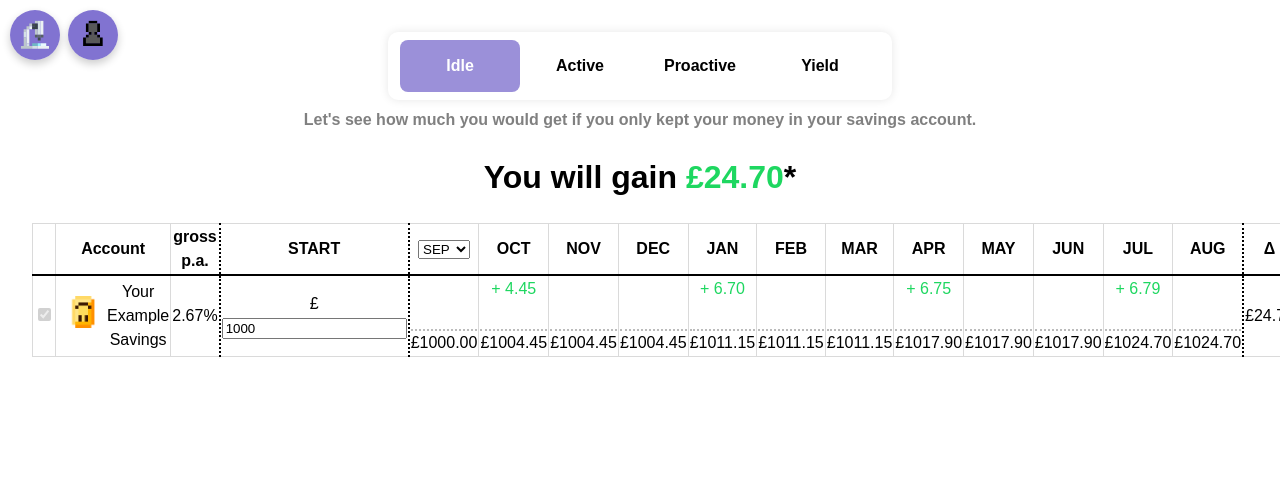
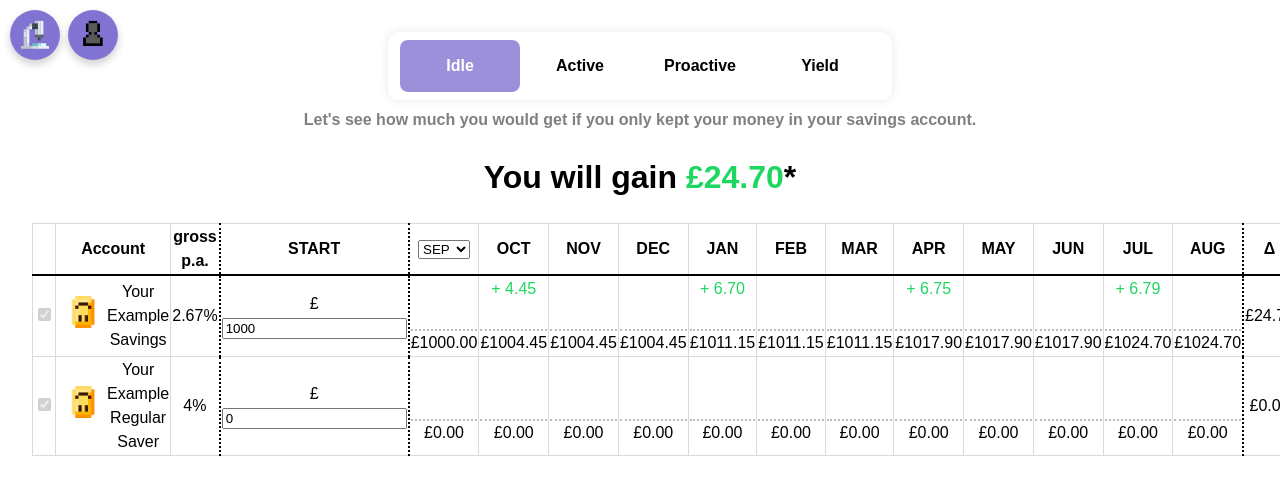
Before and after one commit to Razzula/martyn-llewelyn, a React (Vite) app: page / in a window 1280 px wide. Shown: the top 494 px of the page. Built offline with nearby package versions, Linux system fonts and the light colour scheme.

Commit message:
Improve calculations to account for cases where desired path is non-optimal

```diff
--- a/src/App.tsx
+++ b/src/App.tsx
@@ -11,7 +11,8 @@ import ConfigControl, { Config } from './components/ConfigControl';
 
 const defaultConfig: Config = {
     banks: [],
-    customAccounts: [{
+    customAccounts: [
+        {
             bank: 'Your',
             name: 'Example Savings',
             type: 'savings',
@@ -23,18 +24,34 @@ const defaultConfig: Config = {
             maxInflow: Infinity,
             exclusive: false,
             state: 'owned',
-    }],
+        },
+        {
+            bank: 'Your',
+            name: 'Example Regular Saver',
+            type: 'regular saver',
+            interestType: 'variable',
+            annualInterestRate: 4,
+            compoundRate: 1,
+            compoundOffset: 1,
+            minInflow: 0,
+            maxInflow: 100,
+            exclusive: false,
+            state: 'owned',
+        },
+    ],
     personalAllowance: 12570,
     startingRateForSavings: 5000,
     personalSavingsAllowance: 1000,
 };
 
-type Settings = {
+export type Settings = {
     hideExclusiveAccounts: boolean;
+    prioritiseSpecialAccounts: boolean;
 };
 
 const defaultSettings: Settings = {
     hideExclusiveAccounts: false,
+    prioritiseSpecialAccounts: true,
 };
 
 function App() {
@@ -144,9 +161,32 @@ function App() {
                         />
                         <label htmlFor="hideUnavailableContent">
                             Hide unavailable
-                            <Tooltip>
+                            <Tooltip placement='right'>
                                 <TooltipTrigger><span className=''>ℹ</span></TooltipTrigger>
                                 <TooltipContent>Accounts that are only available to existing customers of banks where you are not currently a customer.</TooltipContent>
+                            </Tooltip>
+                            accounts
+                        </label>
+                    </div>
+
+                    <div className="setting">
+                        <input
+                            type="checkbox"
+                            id="prioritiseSpecialAccounts"
+                            checked={settings.prioritiseSpecialAccounts}
+                            onChange={(e) => setSettings({ ...settings, prioritiseSpecialAccounts: e.target.checked })}
+                        />
+                        <label htmlFor="prioritiseSpecialAccounts">
+                            Prioritise special
+                            <Tooltip placement='right'>
+                                <TooltipTrigger><span className=''>ℹ</span></TooltipTrigger>
+                                <TooltipContent>
+                                    <div>Some accounts have benefits that make them more valuable, even if they yield less interst.</div>
+                                    <div className='mini'>
+                                        For example, a Help to Buy ISA offers a bonus upon purchasing a house,
+                                        making it good to invest into, despite offering low monthly interest.
+                                    </div>
+                                </TooltipContent>
                             </Tooltip>
                             accounts
                         </label>
@@ -205,7 +245,7 @@ function App() {
                     {worthyOfCelebration && '!'}
                     <span className='glyph' hidden={!worthyOfCelebration}> 🎉</span>
                 </h1>
-                <BankAccountTable accounts={accounts} mode={mode} setTotalDelta={setTotalDelta} config={config} hideExclusiveAccounts={settings.hideExclusiveAccounts} />
+                <BankAccountTable accounts={accounts} mode={mode} setTotalDelta={setTotalDelta} config={config} settings={settings} />
             </div>
         </>
     );
--- a/src/components/BankAccountTable.tsx
+++ b/src/components/BankAccountTable.tsx
@@ -6,13 +6,14 @@ import banks from '../Banks';
 
 import '../styles/App.css';
 import { Config } from './ConfigControl';
+import { Settings } from '../App';
 
 interface BankAccountTableProps {
     accounts: Account[];
     mode: string;
     setTotalDelta: (totalDelta: number) => void;
     config: Config;
-    hideExclusiveAccounts: boolean;
+    settings: Settings;
 }
 
 export interface AccountInstance extends Account {
@@ -27,29 +28,6 @@ class Cell {
 }
 
 const months: string[] = ["SEP", "OCT", "NOV", "DEC", "JAN", "FEB", "MAR", "APR", "MAY", "JUN", "JUL", "AUG"];
-
-// const calculateMonthlyBalance = (initialDeposit: number, annualInterestRate: number, compoundRate: number, compoundOffset: number) => {
-//     const monthlyInterestRate = annualInterestRate / 100 / 12;
-//     const balanceArray: number[] = [];
-
-//     let currentBalance = initialDeposit;
-
-//     let store = 0;
-
-//     for (let month = 1; month <= 12; month++) {
-
-//         const interest = currentBalance * monthlyInterestRate;
-//         store += interest;
-
-//         if ((month + compoundOffset) % compoundRate === 0) {
-//             currentBalance += store;
-//             store = 0;
-//         }
-//         balanceArray.push(currentBalance);
-//     }
-
-//     return balanceArray;
-// };
 
 function createDataTable(accounts: AccountInstance[]): [AccountInstance, Cell[]][] {
     const data: [AccountInstance, Cell[]][] = [];
@@ -108,14 +86,14 @@ function createYieldTable(accounts: AccountInstance[], monthOffset = 0): [Accoun
     }
     // assign rankings
     for (let i = 0; i < yieldList.length; i++) {
-        const [accountIndex, month, _yield] = yieldList[i];
+        const [accountIndex, month] = yieldList[i];
         data[accountIndex][2][month] = i + 1;
     }
 
     return data;
 }
 
-function enactDataTable(dataTable: [AccountInstance, Cell[]][], yieldTable: [AccountInstance, number[], number[]][], config: Config, monthOffset = 0, allowTransfers = true): [AccountInstance, Cell[], number][] {
+function enactDataTable(dataTable: [AccountInstance, Cell[]][], yieldTable: [AccountInstance, number[], number[]][], config: Config, settings: Settings, monthOffset = 0, allowTransfers = true): [AccountInstance, Cell[], number][] {
 
     /*  ======================================
     *   CURRENT LIMITATIONS OF THE SYSTEM
@@ -159,10 +137,62 @@ function enactDataTable(dataTable: [AccountInstance, Cell[]][], yieldTable: [Acc
             }
         }
 
-        // 1. maximise input into highest yield options
         let workingSum = data[0][1][0].value;
+
+        // 1. enforce minimum inflow of owned accounts
+        for (let i = 0; i < data.length; i++) {
+            const [account, , state] = data[i];
+
+            if (state === 1) {
+                const inflow = account.minInflow || 0;
+                if (inflow > 0) {
+                    for (let j = 0; j < 12; j++) {
+                        if (inflow <= workingSum) {
+                            workingSum -= inflow;
+                            data[i][1][j+1].transfer += inflow;
+                            data[0][1][j+1].transfer -= inflow;
+                        }
+                        else {
+                            console.warn('Lump sum is insufficient to meet minimum inflow requirements');
+                            break;
+                        }
+                    }
+                }
+            }
+        }
+
+        // 2. maximise input into priority accounts
+        // for example, a Help to Buy ISA should be maximised, even if it has a lower yield than a regular saver
+        if (settings.prioritiseSpecialAccounts) {
+            for (let i = 0; i < data.length; i++) {
+                const [account, , state] = data[i];
+
+                if (state === -1) { // exclusive accounts must be owned
+                    continue;
+                }
+
+                if (account.type.toLowerCase() === 'help to buy') {
+                    const maxInflow = account.maxInflow || 0;
+                    if (maxInflow > 0) { // we must be able to transfer
+                        for (let j = 0; j < 12; j++) {
+                            if (workingSum <= 0) {
+                                break;
+                            }
+                            const inflow = Math.min(maxInflow, workingSum);
+                            workingSum -= inflow;
+                            data[i][1][j+1].transfer += inflow;
+                            data[0][1][j+1].transfer -= inflow;
+
+                            data[i][2] = 1;
+                        }
+                    }
+                }
+            }
+        }
+
+        // 3. maximise input into highest yield options
         for (let i = 0; i < yieldList.length; i++) {
-            const [accountIndex, month, _yieldValue] = yieldList[i];
+            const [accountIndex, month] = yieldList[i];
             const [account, row, state] = data[accountIndex];
 
             if (state === -1) { // exclusive accounts must be owned
@@ -225,12 +255,13 @@ function enactDataTable(dataTable: [AccountInstance, Cell[]][], yieldTable: [Acc
                 row[month].interest += interestBuffer[i];
                 interestBuffer[i] = 0; // reset buffer
 
+                // RE-SOW INTEREST
                 if (allowTransfers) {
                     // if this is a savings account, we should feed this into a regular saver
                     if (account.type.toLowerCase() === 'savings') {
                         // find best available cell to transfer to
                         for (let j = 0; j < yieldList.length; j++) {
-                            const [idealAccountIndex, idealMonth, _yieldValue] = yieldList[j];
+                            const [idealAccountIndex, idealMonth] = yieldList[j];
                             // account must not be the same as the current account
                             // cell must not be in the past, relative to when this interest was compounded
                             if (idealAccountIndex === i || idealMonth < month) {
@@ -256,7 +287,7 @@ function enactDataTable(dataTable: [AccountInstance, Cell[]][], yieldTable: [Acc
             }
 
             // OPTIMISTIC HEURISTIC
-            // alter balance; according to heuristic
+            // alter balance; according to heuristic (enact plan)
             if (row[month].transfer !== 0) {
                 row[month].value += row[month].transfer;
                 data[0][1][month].value -= row[month].transfer;
@@ -267,7 +298,7 @@ function enactDataTable(dataTable: [AccountInstance, Cell[]][], yieldTable: [Acc
     return data;
 }
 
-const BankAccountTable: React.FC<BankAccountTableProps> = ({ accounts, mode, setTotalDelta, config, hideExclusiveAccounts }) => {
+const BankAccountTable: React.FC<BankAccountTableProps> = ({ accounts, mode, setTotalDelta, config, settings }) => {
 
     const [accountInstances, setAccountInstances] = React.useState<AccountInstance[]>([]);
     const [lumpSum, setLumpSum] = React.useState<number>(0);
@@ -363,12 +394,12 @@ const BankAccountTable: React.FC<BankAccountTableProps> = ({ accounts, mode, set
             const tempYieldTable = createYieldTable(visibleAccounts, monthOffset);
 
             // calculate data table
-            const newDataTable = enactDataTable(tempDataTable, tempYieldTable, config, monthOffset, mode !== 'idle');
+            const newDataTable = enactDataTable(tempDataTable, tempYieldTable, config, settings, monthOffset, mode !== 'idle');
 
             setDataTable(newDataTable);
             setYieldTable(tempYieldTable);
         }
-    }, [accountInstances, mode, monthOffset, config]);
+    }, [accountInstances, mode, monthOffset, config, settings]);
 
     useEffect(() => {
         // handle total delta
@@ -389,6 +420,10 @@ const BankAccountTable: React.FC<BankAccountTableProps> = ({ accounts, mode, set
         }
         setAccountInstances(tempAccounts);
     }
+
+    const maxSavingsGPA = dataTable.reduce((max, [account]) => {
+        return (account.type in { 'cash isa': 1, 'savings': 1 } && account.annualInterestRate > max) ? account.annualInterestRate : max;
+    }, 0);
 
     return (
         <div>
@@ -454,8 +489,10 @@ const BankAccountTable: React.FC<BankAccountTableProps> = ({ accounts, mode, set
 
                         const bank = banks.find(bank => bank.name === account.bank);
 
+                        const nonOptimalStart = account.type in { 'cash isa': 1, 'savings': 1 } && account.initialDeposit !== 0 && account.annualInterestRate < maxSavingsGPA;
+
                         return (
-                            <tr key={index} className={mode !== 'yield' && state === -1 ? 'locked' : ''} hidden={hideExclusiveAccounts && state === -1}>
+                            <tr key={index} className={mode !== 'yield' && state === -1 ? 'locked' : ''} hidden={settings.hideExclusiveAccounts && state === -1}>
                                 { mode !== 'yield' &&
                                     <td>
                                         { (state !== -1) ?
@@ -480,10 +517,15 @@ const BankAccountTable: React.FC<BankAccountTableProps> = ({ accounts, mode, set
                                 <td>{account.annualInterestRate}%</td>
                                 { mode === 'yield' ? undefined :
                                     <td className='dotted-sides'>
-                                        £ <input type='number'
-                                            value={account.initialDeposit} onChange={(e) => updateInitialValue(account, Number(e.target.value))}
-                                            disabled={ownedAccount === false}
-                                        />
+                                        <Tooltip>
+                                            <TooltipTrigger>
+                                                £ <input type='number' className={nonOptimalStart ? 'warn' : ''}
+                                                    value={account.initialDeposit} onChange={(e) => updateInitialValue(account, Number(e.target.value))}
+                                                    disabled={ownedAccount === false}
+                                                />
+                                            </TooltipTrigger>
+                                            {nonOptimalStart && <TooltipContent><span className='glyph'>⚠️</span>For optimal yield, it is advised to move any 'lump sum' money into your single highest-yielding savings account.</TooltipContent>}
+                                        </Tooltip>
                                     </td>
                                 }
                                 {dataRow.slice(1).map((balance, month) => {
--- a/src/styles/App.css
+++ b/src/styles/App.css
@@ -39,3 +39,8 @@ h4 {
     0% { transform: rotate(0deg); }
     100% { transform: rotate(360deg); }
 }
+
+.warn {
+    background: #fff3cd;
+    color: #664d03;
+}
```
Also changed, not shown: src/Accounts.ts (+0 -13 lines), src/components/ConfigControl.tsx (+8 -5 lines). Lines whose indentation alone changed are shown as unchanged.
